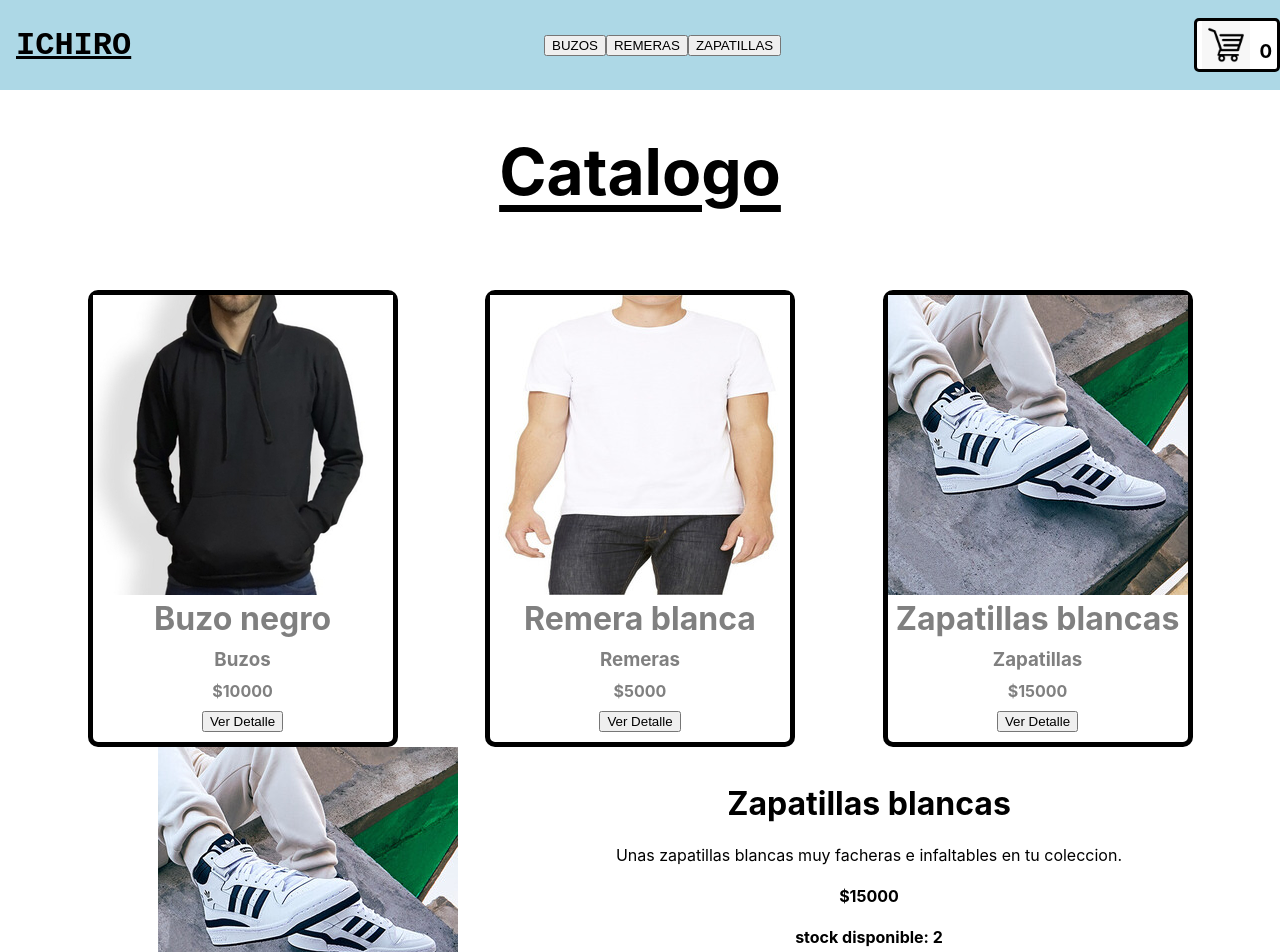
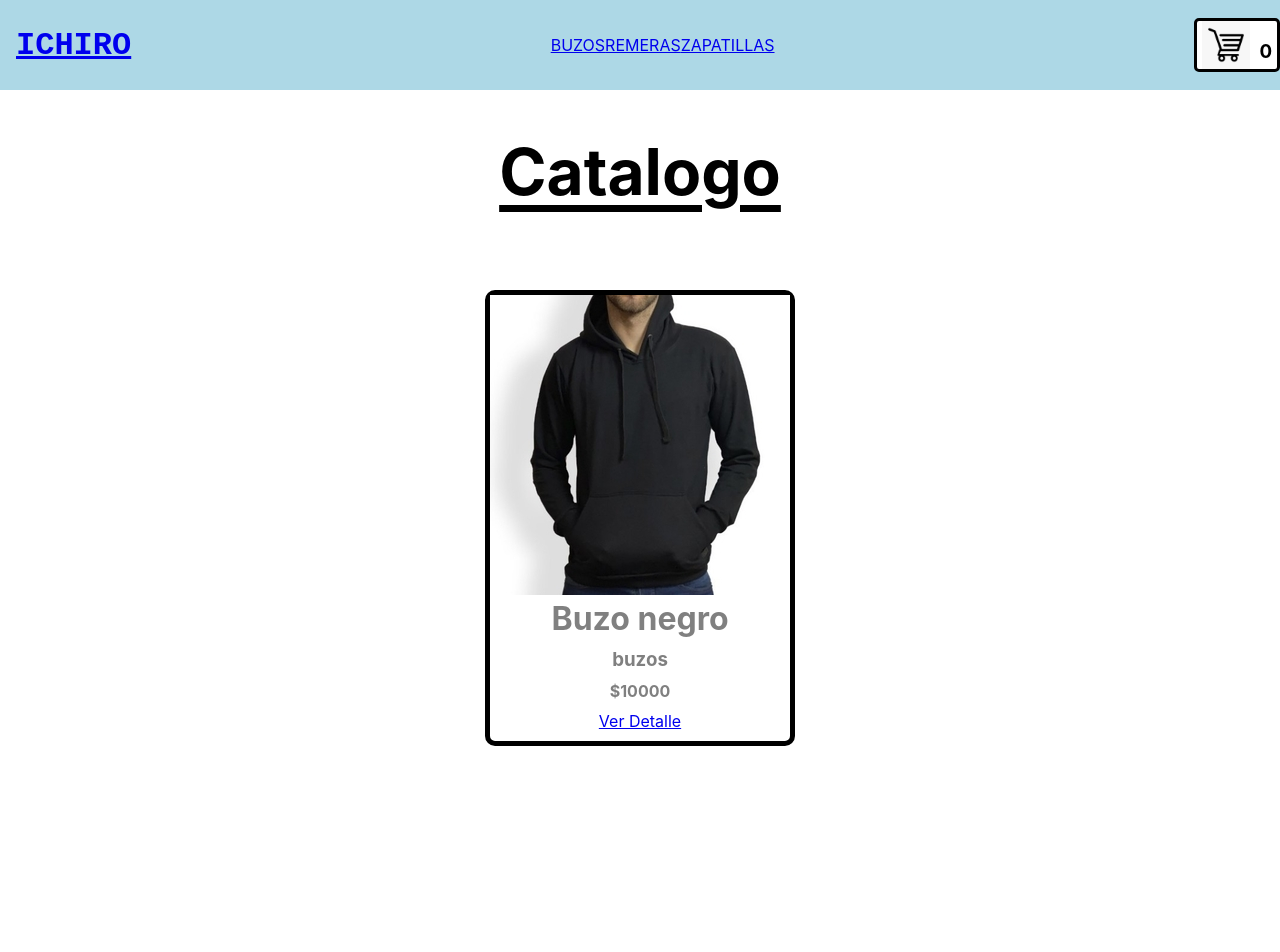
Before and after one commit to JeremiasManes/proyecto-react, a React (Create React App) app: page /category/buzos in a window 1280 px wide. Shown: the top 952 px of the page. After the commit the page ends 800 px from the top, so only its background shows below. Built offline with nearby package versions, Linux system fonts and the light colour scheme.

Commit message:
Ruteado terminado

```diff
--- a/package.json
+++ b/package.json
@@ -8,6 +8,7 @@
     "@testing-library/user-event": "^13.5.0",
     "react": "^18.2.0",
     "react-dom": "^18.2.0",
+    "react-router-dom": "^6.4.2",
     "react-scripts": "5.0.1",
     "web-vitals": "^2.1.4"
   },
--- a/src/App.js
+++ b/src/App.js
@@ -2,14 +2,20 @@ import './App.css';
 import Navbar from './components/Navbar/Navbar';
 import ItemListContainer from './components/ItemListContainer/ItemListContainer';
 import ItemDetailContainer from './components/ItemDetailContainer/ItemDetailContainer';
+import { BrowserRouter, Routes, Route } from 'react-router-dom'
 
 function App() {
 
   return (
     <div className="App">
-      <Navbar />
-      <ItemListContainer />
-      <ItemDetailContainer />
+      <BrowserRouter>
+        <Navbar />
+        <Routes>
+          <Route path='/' element={<ItemListContainer />} />
+          <Route path='/category/:categoryId' element={<ItemListContainer />} />
+          <Route path='/detail/:productId' element={<ItemDetailContainer />} />
+        </Routes>
+      </BrowserRouter>
     </div>
   );
 }
--- a/src/asyncMock.js
+++ b/src/asyncMock.js
@@ -1,7 +1,7 @@
 const products = [
-    { id: '1', name: 'Buzo negro', price: 10000, category: 'Buzos', img: '/images/buzonegro.jpg', description: 'Un buzo que combina con todo, 100% algodon.', stock: '3' },
-    { id: '2', name: 'Remera blanca', price: 5000, category: 'Remeras', img: '/images/remerablanca.jpg', description: 'Una remera especial para la llegada del calor.', stock: '5' },
-    { id: '3', name: 'Zapatillas blancas', price: 15000, category: 'Zapatillas', img: '/images/zapatillasblancas.jpg', description: 'Unas zapatillas blancas muy facheras e infaltables en tu coleccion.', stock: '2' }
+    { id: '1', name: 'Buzo negro', price: 10000, category: 'buzos', img: '/images/buzonegro.jpg', description: 'Un buzo que combina con todo, 100% algodon.', stock: '3' },
+    { id: '2', name: 'Remera blanca', price: 5000, category: 'remeras', img: '/images/remerablanca.jpg', description: 'Una remera especial para la llegada del calor.', stock: '5' },
+    { id: '3', name: 'Zapatillas blancas', price: 15000, category: 'zapatillas', img: '/images/zapatillasblancas.jpg', description: 'Unas zapatillas blancas muy facheras e infaltables en tu coleccion.', stock: '2' }
 ]
 
 export const getProducts = () => {
@@ -16,6 +16,14 @@ export const getProductById = (id) => {
     return new Promise((resolve) => {
         setTimeout(() => {
             resolve(products.find(prod => prod.id === id))
-        }, 2000)
+        })
     })
 }
+
+export const getProductsByCategory = (categoryId) => {
+    return new Promise(resolve => {
+        setTimeout(() => {
+            resolve(products.filter(prod => prod.category === categoryId))
+        })
+    })
+}
--- a/src/components/CartWidget/CartWidget.css
+++ b/src/components/CartWidget/CartWidget.css
@@ -1,4 +1,4 @@
-.cartWidget{
+.cartWidget {
     background-color: white;
     width: 5rem;
     height: 3rem;
--- a/src/components/Item/Item.css
+++ b/src/components/Item/Item.css
@@ -6,7 +6,7 @@
     color: grey;
 }
 
-.cartproduct:hover{
+.cartproduct:hover {
     transform: scale(1.05);
     color: black;
     box-shadow: 10px 5px 10px black;
@@ -27,12 +27,12 @@
     margin: 0;
 }
 
-.buttoncartproduct{
+.buttoncartproduct {
     cursor: pointer;
     margin-bottom: 10px;
 }
 
-.buttoncartproduct:hover{
+.buttoncartproduct:hover {
     transform: scale(1.1);
     border-radius: 10px;
     border-color: black;
--- a/src/components/Item/Item.js
+++ b/src/components/Item/Item.js
@@ -1,6 +1,7 @@
 import './Item.css'
+import { Link } from 'react-router-dom'
 
-const Item = ({ img, name, category, price }) => {
+const Item = ({ id, img, name, category, price }) => {
     return (
         <div className="cartproduct">
             <img src={img} alt={name} />
@@ -8,7 +9,7 @@ const Item = ({ img, name, category, price }) => {
                 <h1 className='margintext'>{name}</h1>
                 <h3 className='margintext'>{category}</h3>
                 <h4 className='margintext'>${price}</h4>
-                <button className='buttoncartproduct'>Ver Detalle</button>
+                <Link to={`/detail/${id}`} className='buttoncartproduct'>Ver Detalle</Link>
             </div>
         </div>
     )
--- a/src/components/ItemDetailContainer/ItemDetailContainer.js
+++ b/src/components/ItemDetailContainer/ItemDetailContainer.js
@@ -1,19 +1,22 @@
 import { useState, useEffect } from "react"
 import { getProductById } from "../../asyncMock"
 import ItemDetail from "../ItemDetail/ItemDetail"
+import { useParams } from "react-router-dom"
 
-const ItemDetailContainer = (id) => {
-    const [product, setProduct] = useState([])
+const ItemDetailContainer = () => {
+    const [product, setProduct] = useState()
+
+    const { productId } = useParams()
 
     useEffect(() => {
-        getProductById('3').then((response) => {
+        getProductById(productId).then((response) => {
             setProduct(response);
         })
-    }, [])
+    }, [productId])
 
     return (
         <div>
-            <ItemDetail product={product} key={id} {...product} />
+            <ItemDetail {...product} />
         </div>
     )
 
--- a/src/components/ItemListContainer/ItemListContainer.js
+++ b/src/components/ItemListContainer/ItemListContainer.js
@@ -1,16 +1,21 @@
 import './ItemListContainer.css'
 import { useState, useEffect } from 'react'
-import { getProducts } from '../../asyncMock'
+import { getProducts, getProductsByCategory } from '../../asyncMock'
 import ItemList from '../ItemList/ItemList'
+import { useParams } from 'react-router-dom'
 
 const ItemListContainer = () => {
     const [products, setProducts] = useState([])
 
+    const { categoryId } = useParams()
+
     useEffect(() => {
-        getProducts().then((response) => {
+        const itemListFilter = categoryId ? getProductsByCategory : getProducts
+
+        itemListFilter(categoryId).then((response) => {
             setProducts(response)
         })
-    }, [])
+    }, [categoryId])
 
     return (
         <div>
--- a/src/components/Navbar/Navbar.js
+++ b/src/components/Navbar/Navbar.js
@@ -1,15 +1,16 @@
 import './Navbar.css'
 import CartWidget from '../CartWidget/CartWidget'
+import { Link } from 'react-router-dom'
 
 
 const Navbar = () => {
     return (
         <nav className='nav'>
-            <h1 className='marca'>ICHIRO</h1>
+            <Link to={'/'}><h1 className='marca'>ICHIRO</h1></Link>
             <div className='categorias'>
-                <button>BUZOS</button>
-                <button>REMERAS</button>
-                <button>ZAPATILLAS</button>
+                <Link to={'/category/buzos'}>BUZOS</Link>
+                <Link to={'/category/remeras'}>REMERAS</Link>
+                <Link to={'/category/zapatillas'}>ZAPATILLAS</Link>
             </div>
             <CartWidget />
         </nav>
```
Also changed, not shown: src/components/Counter/Counter.css (+7 -6 lines), src/components/Navbar/Navbar.css (line endings or trailing spaces), 1 other file (tests, documents, lock files or other folders).
